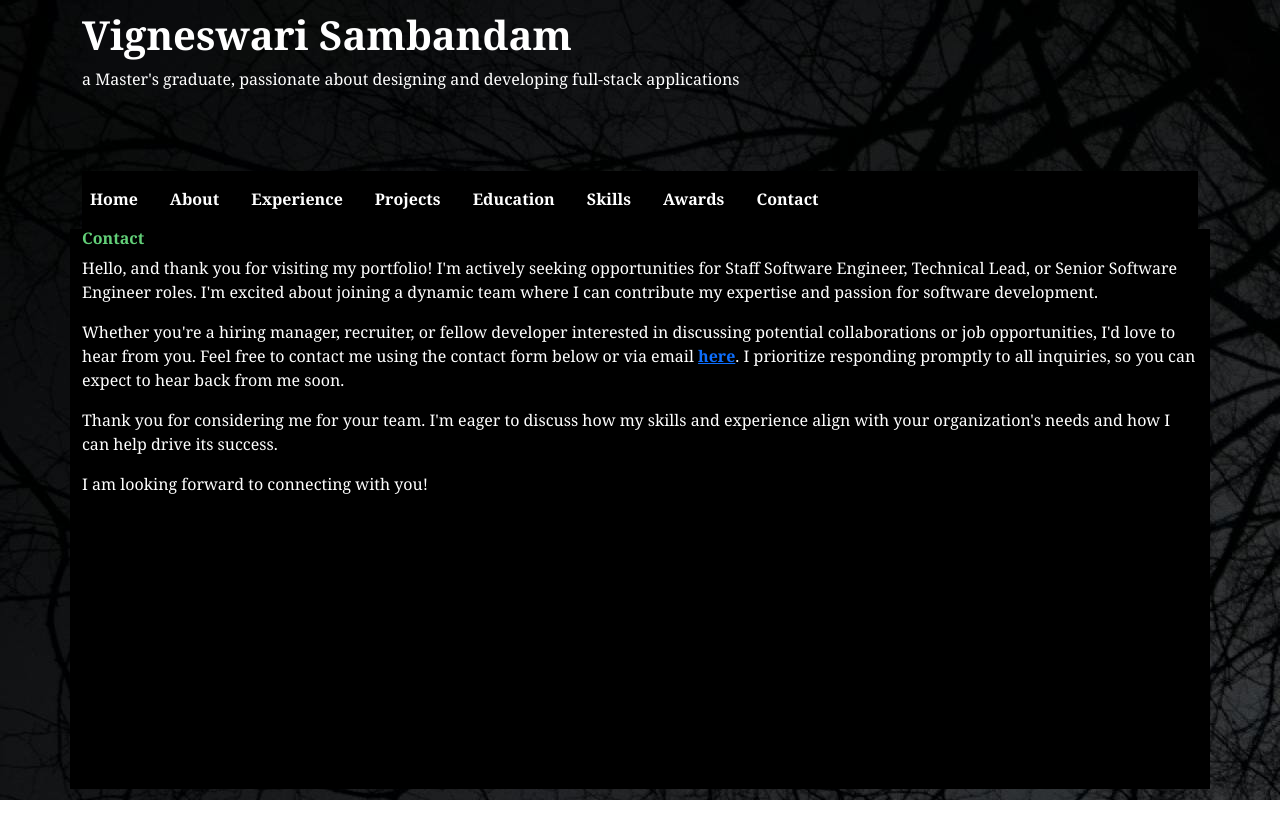
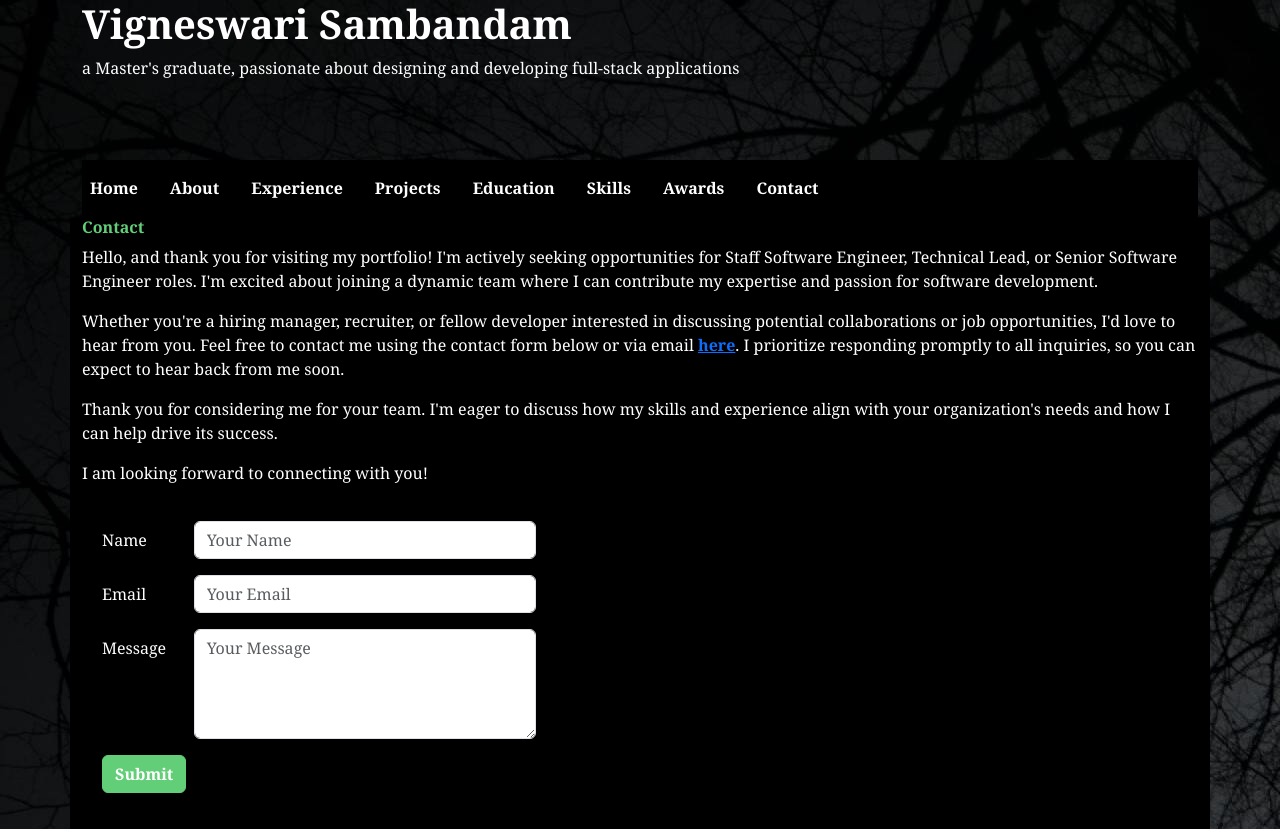
Before and after one commit to Vigneshwarie/portfolio2.0, a React (Vite) app in the folder myportfolio/: page /Contact in a window 1280 px wide. Before the commit the page ends 800 px from the top, so only its background shows below. Built offline with nearby package versions, Linux system fonts and the light colour scheme.

Commit message:
Updated contact page with form for input

```diff
--- a/myportfolio/src/assets/styles/Content.css
+++ b/myportfolio/src/assets/styles/Content.css
@@ -160,3 +160,28 @@
 }
 
 /* End Experience Section */
+
+/* Start Contact Section */
+.content-section .btn.btn-primary {
+     background-color: #62CF78;
+     color: #fff;
+     font-size: 16px;
+     font-weight: bold;
+     border-color: #62CF78;
+}
+
+.content-section .btn.btn-primary:hover {
+     background-color: #35e888;
+     color: #fff;
+}
+
+.content-section .frm{
+     padding: 20px;
+     align-items: left;
+}
+
+.content-section .lbl {
+     text-align: left;
+     align-items: center;
+}
+/*End Contact Section */
--- a/myportfolio/src/pages/Contact.jsx
+++ b/myportfolio/src/pages/Contact.jsx
@@ -1,5 +1,5 @@
 import { useState, useEffect } from 'react';
-import Container from 'react-bootstrap/Container';
+import { Container, Form, Button, Row, Col } from 'react-bootstrap';
 import AOS from 'aos';
 import 'aos/dist/aos.css';
 import '../assets/styles/Content.css';
@@ -16,6 +16,43 @@ function Contact() {
      }, []
      );
 
+     const [username, setUserName] = useState('');
+     const [email, setEmail] = useState('');
+     const [message, setMessage] = useState('');
+     const [errorMessage, setErrorMessage] = useState('');
+
+     // This function will validate the form fields and display an error message if the form is invalid and sets back to original state
+     const handleSubmit = (e) => {
+          e.preventDefault();
+
+          if (!username) {
+               setErrorMessage('Please enter your name');
+               return;
+          } else if (!email || !validateEmail(email)) {
+               setErrorMessage('Email is invalid or empty');
+               return;
+          } else if (!message) {
+               setErrorMessage('Please enter your message');
+               return;
+          }
+
+          setUserName('');
+          setEmail('');
+          setMessage('');
+     };
+
+     // This function will handle the input change and set the state of the input fields
+     const handleInputChange = (e) => {
+          const { name, value } = e.target;
+          if (name === 'username') {
+               setUserName(value);
+          } else if (name === 'email') {
+               setEmail(value);
+          } else if (name === 'message') {
+               setMessage(value);
+          }
+     }
+
      return (
           <Container className="content-section" data-aos="fade-up" data-aos-delay="100">
                <h6>Contact</h6>
@@ -26,6 +63,48 @@ function Contact() {
                     <p>Thank you for considering me for your team. I'm eager to discuss how my skills and experience align with your organization's needs and how I can help drive its success.</p>
                     <p>I am looking forward to connecting with you!</p>
                </div>
+               <section>
+                    <div>
+                         <Form className="frm" onSubmit={handleSubmit}>
+                              <Form.Group as={Row} className="mb-3" controlId="formHorizontalName">
+                                   <Form.Label column sm={1} className="lbl">
+                                        Name
+                                   </Form.Label>
+                                   <Col sm={4}>
+                                        <Form.Control type="text" placeholder="Your Name" name="username" onChange={handleInputChange} value={username}/>
+                                   </Col>
+                              </Form.Group>
+                              <Form.Group as={Row} className="mb-3" controlId="formHorizontalEmail">
+                                   <Form.Label column sm={1} className="lbl">
+                                        Email
+                                   </Form.Label>
+                                   <Col sm={4}>
+                                        <Form.Control type="email" placeholder="Your Email" name="email"  onChange={handleInputChange} value={email}/>
+                                   </Col>
+                              </Form.Group>
+                              <Form.Group as={Row} className="mb-3" controlId="formHorizontalMessage">
+                                   <Form.Label column sm={1} className="lbl">
+                                        Message
+                                   </Form.Label>
+                                   <Col sm={4}>
+                                        <Form.Control as="textarea" rows={4} placeholder="Your Message" name="message" onChange={handleInputChange} value={message}/>
+                                   </Col>
+                              </Form.Group>
+                              <Form.Group as={Row} className="mb-3">
+                                   <Col sm={3}>
+                                        <Button type="submit" className="btn">Submit</Button>
+                                   </Col>
+                              </Form.Group>
+                         </Form>
+                         {
+                              errorMessage && (
+                                   <div>
+                                        <p className="error-text">{errorMessage}</p>
+                                   </div>
+                              )
+                         }
+                    </div>
+               </section>
           </Container>
      );
 }
```
